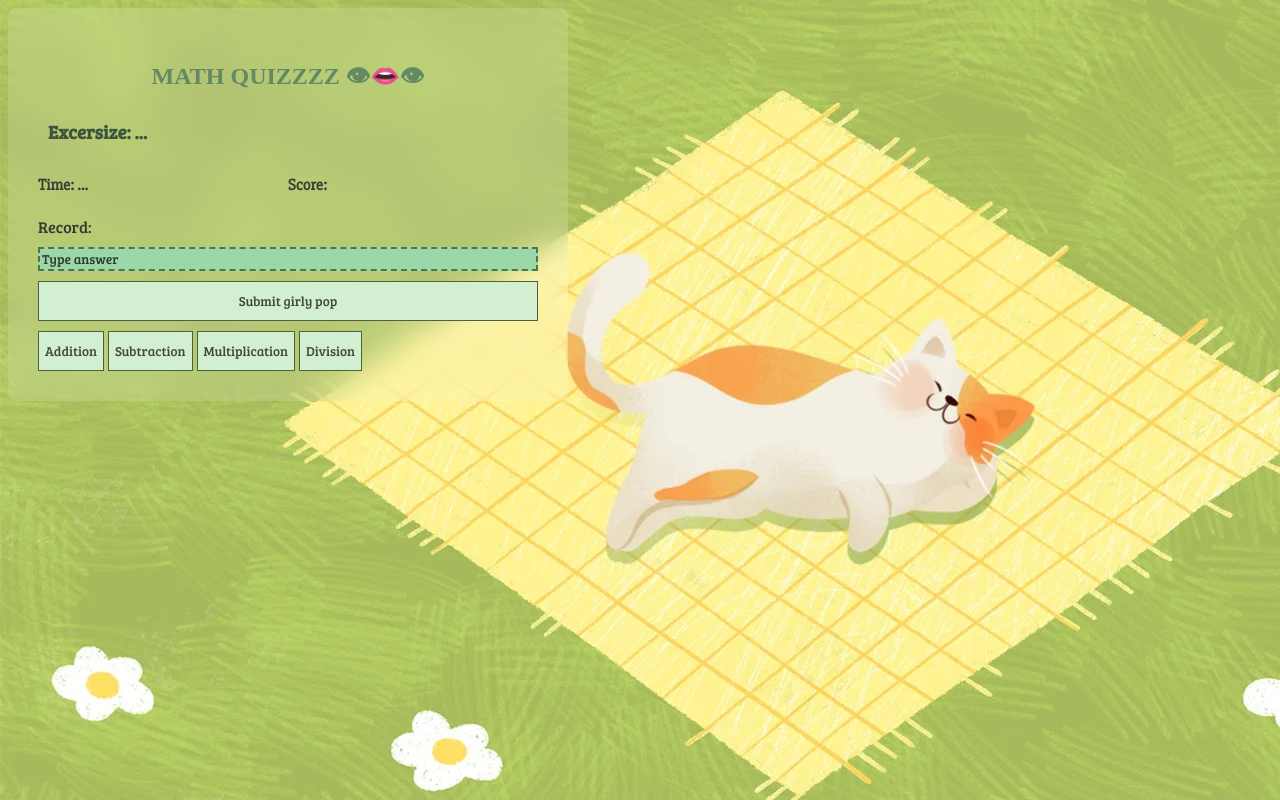
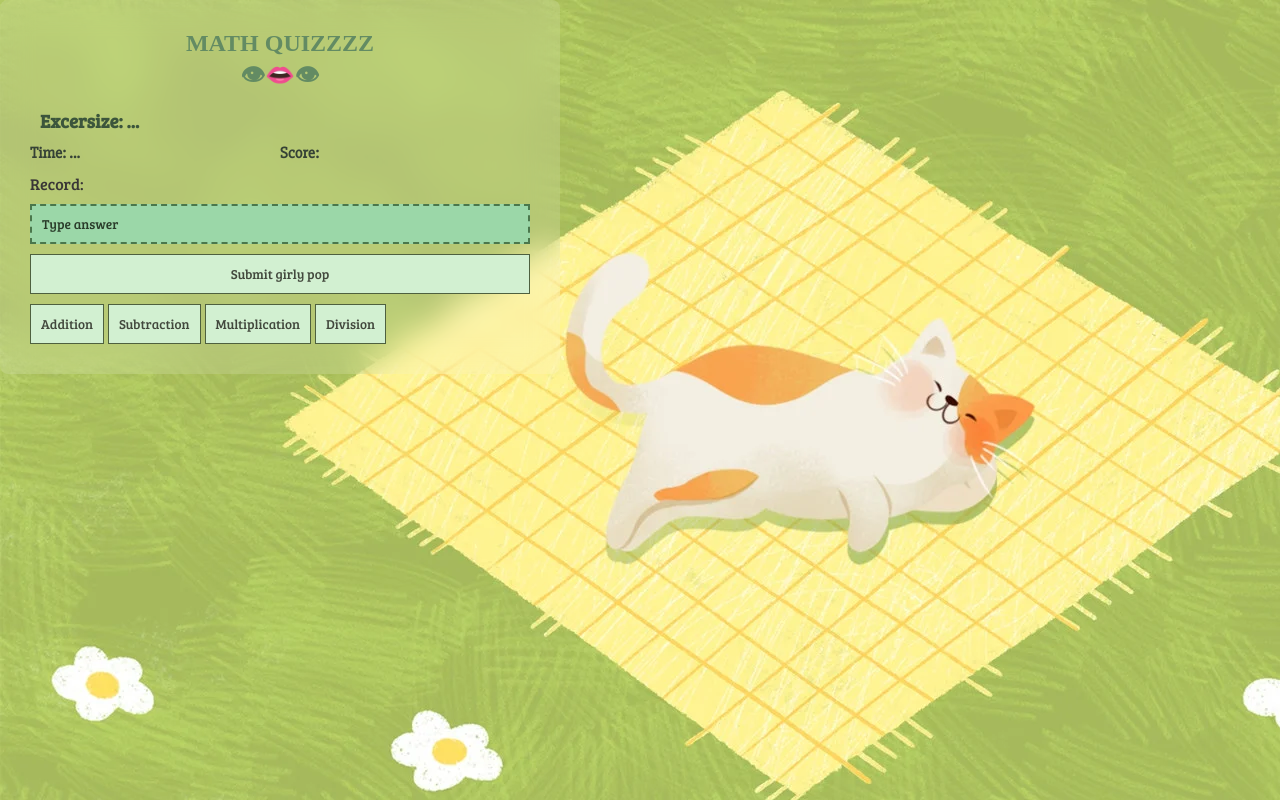
Before and after one commit to Kokishodome/MATH-GAME-QUIZ, a plain HTML site: page index.html in a window 1280 px wide. Drawn offline with Linux system fonts and the light colour scheme; a web font is replaced by a local one.

Commit message:
Add files via upload

```diff
--- a/index.html
+++ b/index.html
@@ -13,7 +13,7 @@
 
 <body>
     <form action="">
-        <h2>MATH QUIZZZZ 👁👄👁</h2>
+        <h2>MATH QUIZZZZ <br> 👁👄👁</h2>
         <h3 id="excersize">Excersize: ...</h3>
         <div id="timeAndScore">
             <h4 id="time">Time: ...</h4>
--- a/style.css
+++ b/style.css
@@ -1,3 +1,7 @@
+*{
+    margin: 0;
+    padding: 0;
+}
 body {
     background-image: url('catBackground.webp');
 }
@@ -40,6 +44,7 @@ a {
 
 #timeAndScore {
    display: flex;
+   padding-bottom: 10px;
 }
 
 input {
@@ -54,13 +59,13 @@ input {
     margin-bottom: 10px;
     width: 100%;
     box-sizing: border-box;
-
+    height: 40px;
+    padding: 0 10px;
 }
 
 input::placeholder {
     color: rgb(41, 59, 41);
     font-family: "Bree Serif", serif;
-
 }
 
 input:focus {
@@ -84,4 +89,5 @@ button {
     border: 1px solid #4e603f;
     font-family: "Bree Serif", serif;
     color: #42483d;
+    padding: 0 10px;
 }
```
